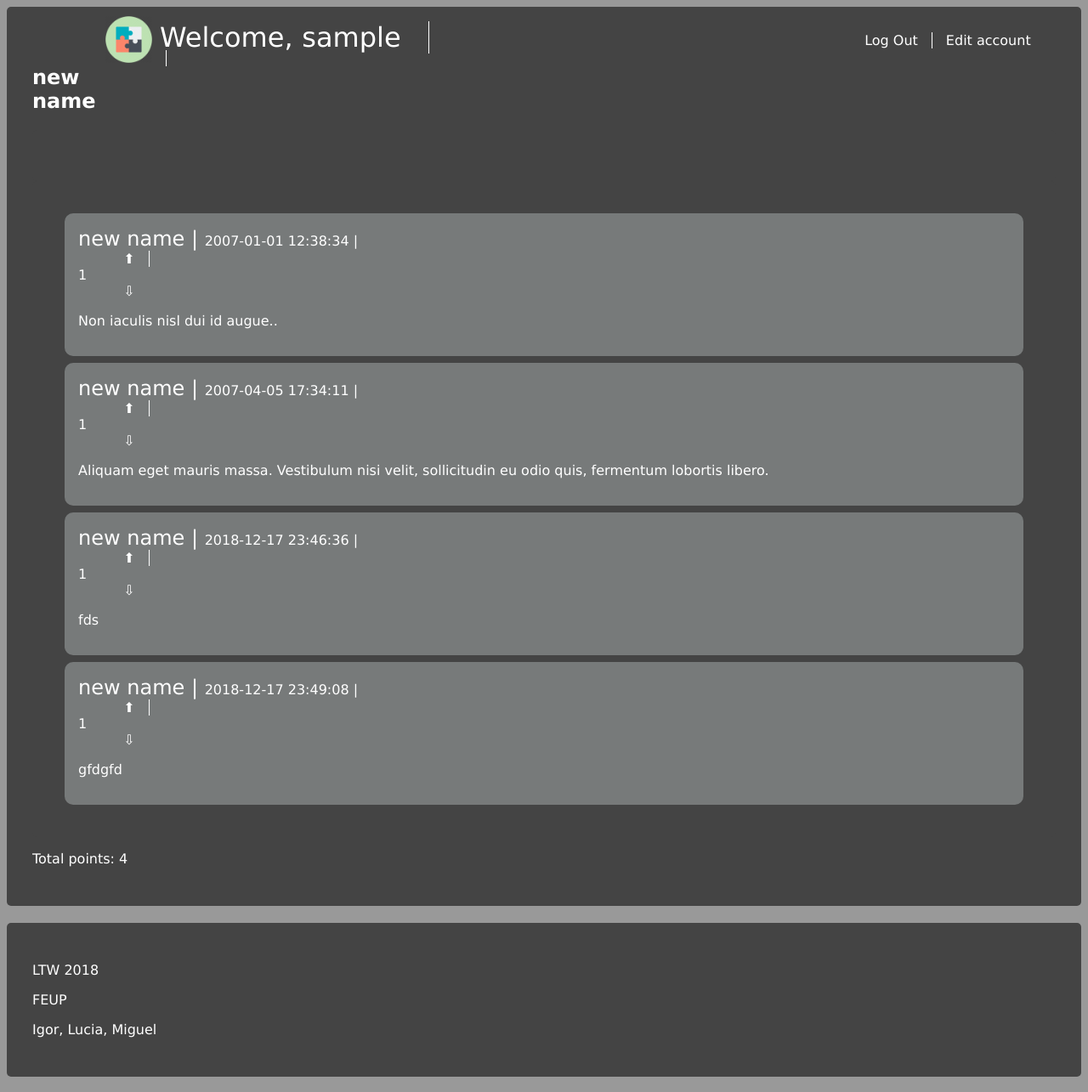
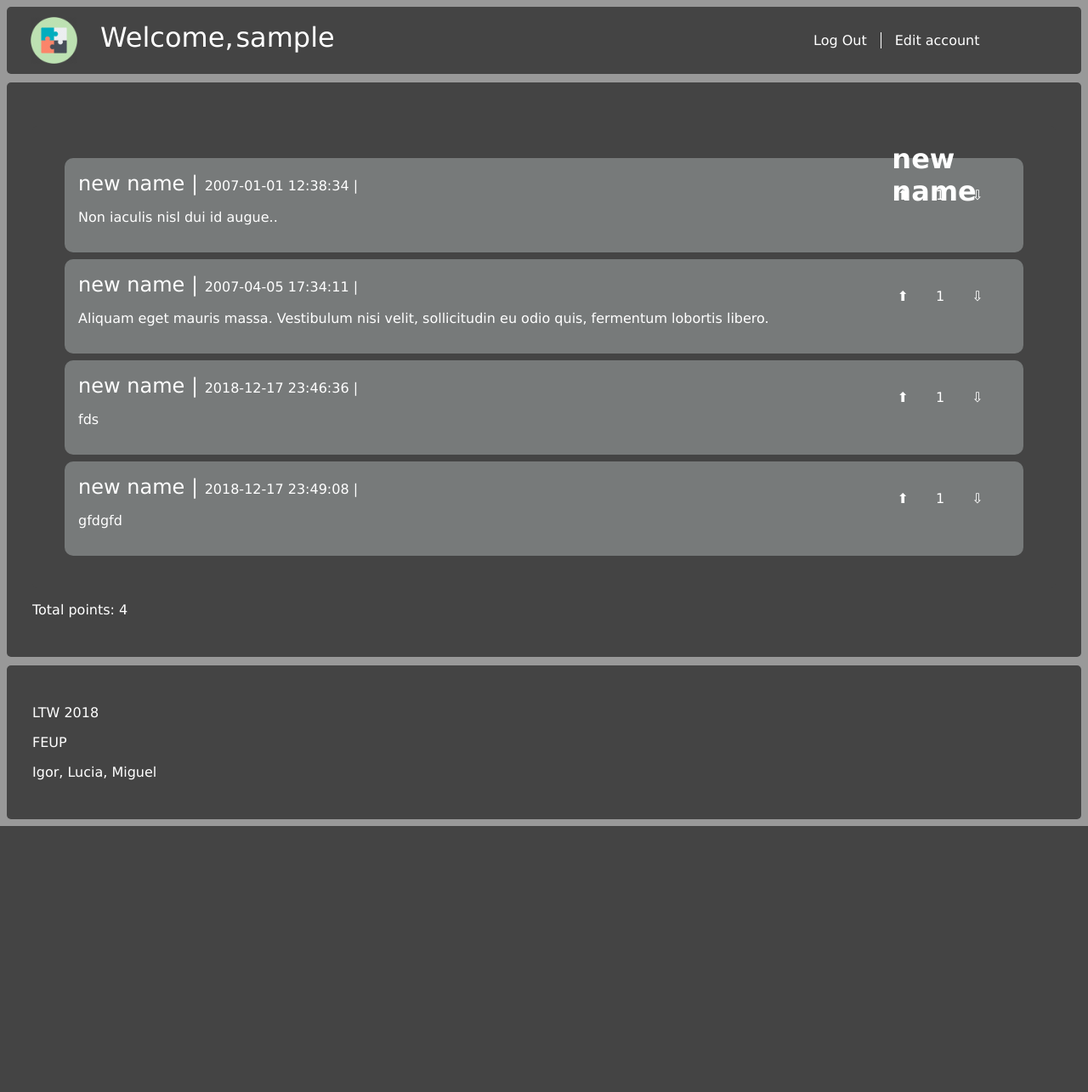
Before and after one commit to gitinho/SimpleReddit, a PHP site: page /user_page.php?id_user=1 in a window 1280 px wide. Shown: the whole page at 85% size. After the commit the page ends 972 px from the top, so only its background shows below. Run offline with PHP 8.4, Linux system fonts and the light colour scheme; the visitor is signed in with stand-in values (Sample User, id 1); data comes from the database, SQL or seed files in the repository.

Commit message:
css edit

```diff
--- a/includes/header.php
+++ b/includes/header.php
@@ -4,7 +4,7 @@
     include_once('database/story.php');
     include_once('database/comment.php');
     $_SESSION["redirect"] = "index.php";
-    echo '<div class = "logo"> <a href="index.php"><img src="style/logo.png" width="55"></a> </div>';
+    echo '<div id = "logo"> <a href="index.php"><img src="style/logo.png" width="55"></a> </div>';
     if ($_SESSION["logged_in"]) {
         ?>
         <div class = "username"><a href="user_page.php?id_user=<?= getIDUser($_SESSION['username']) ?>"><?= $_SESSION['username'] ?></a></div>
--- a/index.php
+++ b/index.php
@@ -38,6 +38,7 @@
         }
         ?>
 </section>
+</div>
 <form action="add_story.php" method="post">
             <h2>Add a post</h2>
             <?php
@@ -68,7 +69,6 @@
                 <?php
             }?>
         </form>
-</div>
 
   <div class="box footer">
 <?php include_once('includes/footer.php'); ?>
--- a/style/layout.css
+++ b/style/layout.css
@@ -4,13 +4,8 @@
   grid-template-areas:
 " header  header  header"
   "content content content"
-  "footer footer  footer"
-  "sidebar sidebar sidebar";
+  "footer footer  footer";
 
-}
-
-.sidebar {
-  grid-area: sidebar;
 }
 
 .content {
--- a/style/main.css
+++ b/style/main.css
@@ -7,7 +7,9 @@ html{
 form {
   background-color: #444;
   color: white;
-  margin: 2em 33.5em;
+  margin:2em auto;
+  margin-top: 2em;
+  margin-bottom: 2em;
   width: 20em;
   padding: 1em;
   border-radius: 15px;
@@ -19,8 +21,19 @@ form  > input {
   color: white;
   border-bottom: 2px solid black;
   width: 100%;
+  font-size: 0.9em;
+}
 
-  font-size: 0.9em;
+.wrapper form {
+  background-color: #444;
+  color: white;
+  position: relative;
+  left:33em;
+  margin-top: 2em;
+  margin-bottom: 2em;
+  width: 20em;
+  padding: 1em;
+  border-radius: 15px;
 }
 
 input[type=submit] {
@@ -111,6 +124,8 @@ h3{
   text-decoration: underline;
 }
 
+/* Header */
+
 a {
   font-family: Verdana;
   color: white;
@@ -125,7 +140,14 @@ a {
 .header a {
   padding: 0 1em;
   position: relative;
-  left: 80%;
+  left: 75%;
+}
+
+#logo a {
+  border: none;
+  position: absolute;
+  top: 20px;
+  left: 20px;
 }
 
 .username:before{
@@ -137,10 +159,11 @@ a {
   font-size: 2em;
   position: absolute;
   top:25px;
-  margin-left: 150px;
+  margin-left:80px;
 }
 
-.username > a{
+.username a:first-of-type{
+  border:none;
   position: absolute;
   top:0px;
   margin-left: 10px;
@@ -151,11 +174,6 @@ p {
   font-family: Verdana;
 }
 
-.logo {
-  position: absolute;
-  top:19px;
-  margin-left: 0px;
-}
 
 /* comments */
 
@@ -185,11 +203,41 @@ p {
   font-family: Verdana;
 }
 
+/* votes */
+
 .votes {
-  width: 1em;
-  display: grid;
+  width: 0px;
+  height: 0px;
 }
 
+.content .votes a {
+  border: none;
+  padding: 2em;
+  position: relative;
+  left: 0%;
+}
+
+.content .votes {
+  position: relative;
+  left: 84%;
+  top: 10px;
+}
+
+.votes a {
+  padding: 2em;
+}
+
+#comment .votes {
+  position: relative;
+  left: 85%;
+  top:-10px;
+}
+
+.content .votes > h1 {
+  position: relative;
+  left: -82%;
+  top: 10px;
+}
 
 /* validation style */
 
--- a/user_page.php
+++ b/user_page.php
@@ -37,14 +37,14 @@
                                WHERE id_user = $id_user");
         $stmt->execute();
         $comments = $stmt->fetchAll();
-
+        ?>
+         </div>
+         <div class = "box content">
+         <?php
         echo '<div class="votes">';
 
          echo '<h1>' . getUsername($id_user)  . '</h1>';
-         ?>
-         </div>
-         <div class = "box content">
-         <?php
+
          echo '<section id="comments">';
          ?>
          </div>
```
Also changed, not shown: story_item.php (+5 -5 lines), 1 other file.
